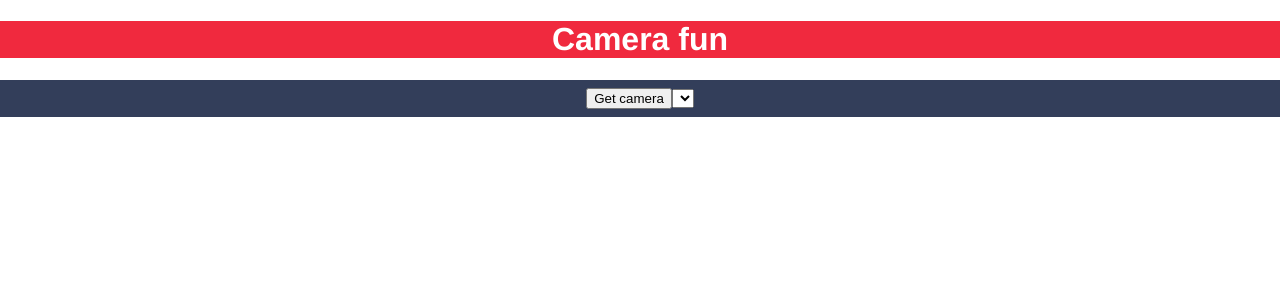
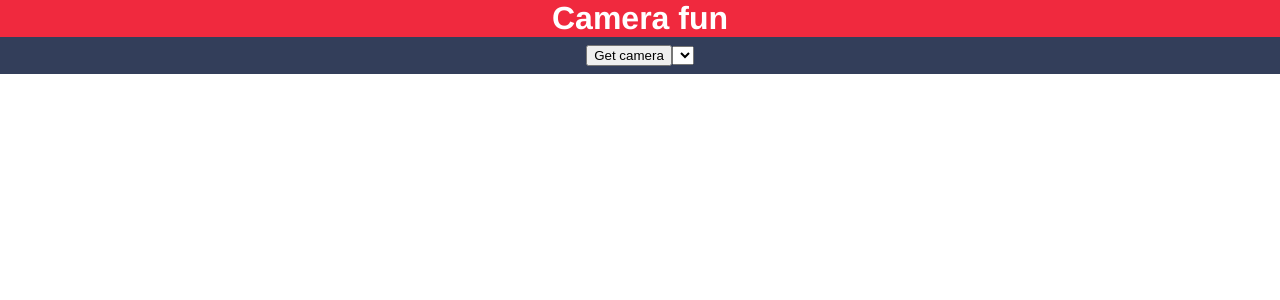
Before and after one commit to NikitaVoypost/barcode-app, a React (Create React App) app: page / in a window 1280 px wide. Shown: the top 300 px of the page. Built offline with nearby package versions, Linux system fonts and the light colour scheme.

Commit message:
Fix styles

```diff
--- a/src/components/CameraComponent.js
+++ b/src/components/CameraComponent.js
@@ -60,13 +60,13 @@
         if (buttonRef && videoRef) {
             buttonRef.current.addEventListener('click', gotStream)
         }
-    }, [buttonRef, videoRef])
+    }, [buttonRef, videoRef, gotStream])
 
     useEffect(() => {
         if (selectRef) {
             navigator.mediaDevices.enumerateDevices().then(gotDevices);
         }
-    }, [selectRef])
+    }, [selectRef, gotDevices])
 
     return (
         <>
--- a/src/index.css
+++ b/src/index.css
@@ -1,13 +1,7 @@
-body {
+body,
+html {
   margin: 0;
-  font-family: -apple-system, BlinkMacSystemFont, "Segoe UI", "Roboto", "Oxygen", "Ubuntu", "Cantarell", "Fira Sans",
-    "Droid Sans", "Helvetica Neue", sans-serif;
-  -webkit-font-smoothing: antialiased;
-  -moz-osx-font-smoothing: grayscale;
-}
-
-code {
-  font-family: source-code-pro, Menlo, Monaco, Consolas, "Courier New", monospace;
+  padding: 0;
 }
 
 body {
@@ -15,6 +9,15 @@
   min-height: 100%;
   display: grid;
   grid-template-rows: 1fr auto;
+}
+
+h1 {
+  padding: 0;
+  margin: 0;
+}
+
+code {
+  font-family: source-code-pro, Menlo, Monaco, Consolas, "Courier New", monospace;
 }
 
 header {
```
